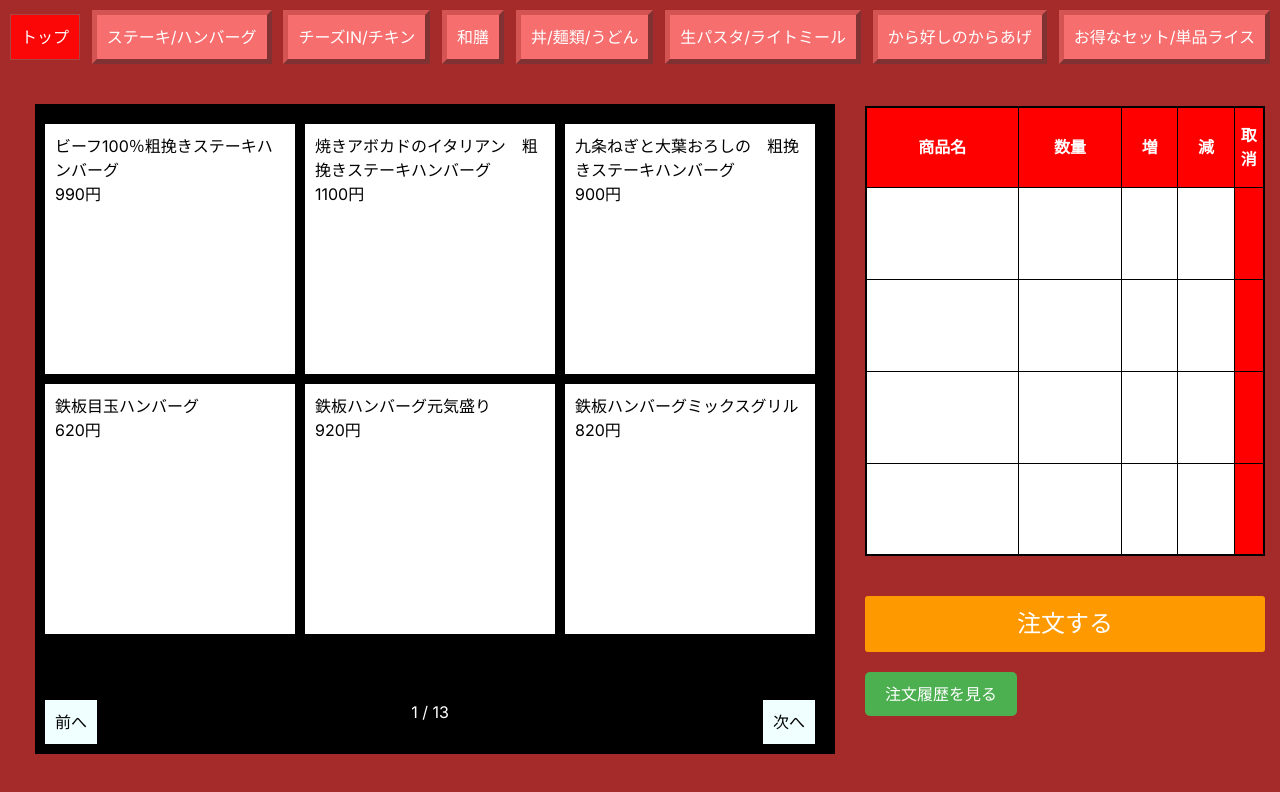
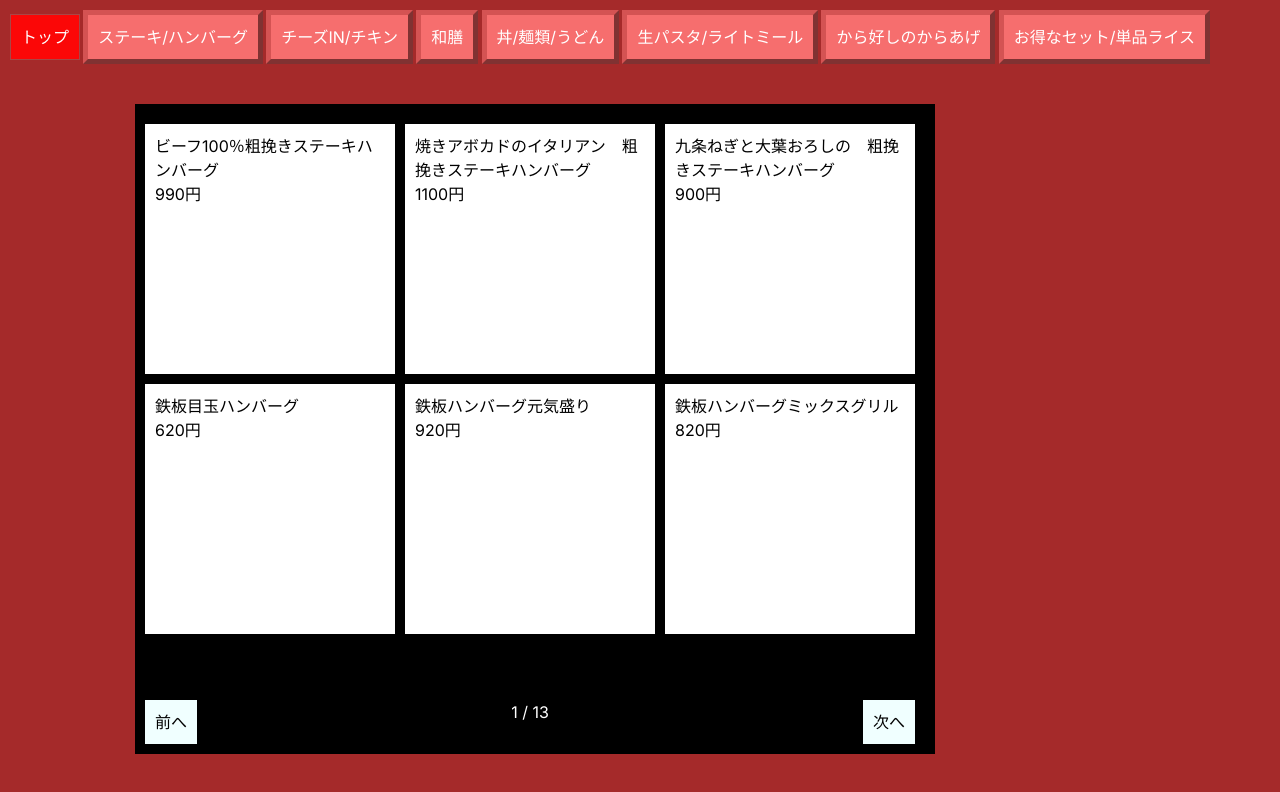
Before and after one commit to VerdantVermilion/gasto, a Next.js app: page /order in a window 1280 px wide. Shown: the top 792 px of the page. Built offline with nearby package versions, Linux system fonts and the light colour scheme.

Commit message:
不要コンポーネントの非表示とボタン設置のためのスタイル修正

```diff
--- a/app/order/components/submitButton/SubmitButton.module.css
+++ b/app/order/components/submitButton/SubmitButton.module.css
@@ -1,4 +1,8 @@
-/* SubmitButton.module.css */
+.submit {
+  display: none;
+}
+
+/*
 .submit {
   background-color: rgb(255, 153, 0);
   font-size: 24px;
@@ -7,7 +11,7 @@
   border-radius: 3px;
   margin-top: 40px;
   padding: 10px;
-  cursor: pointer; /* ボタンのようなスタイルを追加 */
+  cursor: pointer;
 }
 
 .popup {
@@ -27,4 +31,4 @@
   padding: 20px;
   border-radius: 5px;
   text-align: center;
-}
+} */
--- a/app/order/components/temporaryTable/TemporaryTable.module.css
+++ b/app/order/components/temporaryTable/TemporaryTable.module.css
@@ -1,4 +1,8 @@
 .table {
+  display: none;
+}
+
+/* .table {
   background-color: white;
   text-align: right;
   empty-cells: show;
@@ -40,4 +44,4 @@
   color: white;
   border: 1px solid #000000;
   width: 30px;
-}
+} */
--- a/app/order/components/topButton/TopButton.module.css
+++ b/app/order/components/topButton/TopButton.module.css
@@ -3,6 +3,7 @@
   justify-content: space-between;
   align-items: center;
   margin-bottom: 20px;
+  width: 1200px;
 }
 
 .selectedTab {
--- a/app/order/page.tsx
+++ b/app/order/page.tsx
@@ -67,9 +67,9 @@ const Order = () => {
           <div className={styled.submit_button}>
             <SubmitButton onSubmit={handleSubmit} />
           </div>
-          <Link href="/history">
+          {/* <Link href="/history">
             <button className={styled.history_button}>注文履歴を見る</button>
-          </Link>
+          </Link> */}
         </div>
       </div>
     </div>
```
